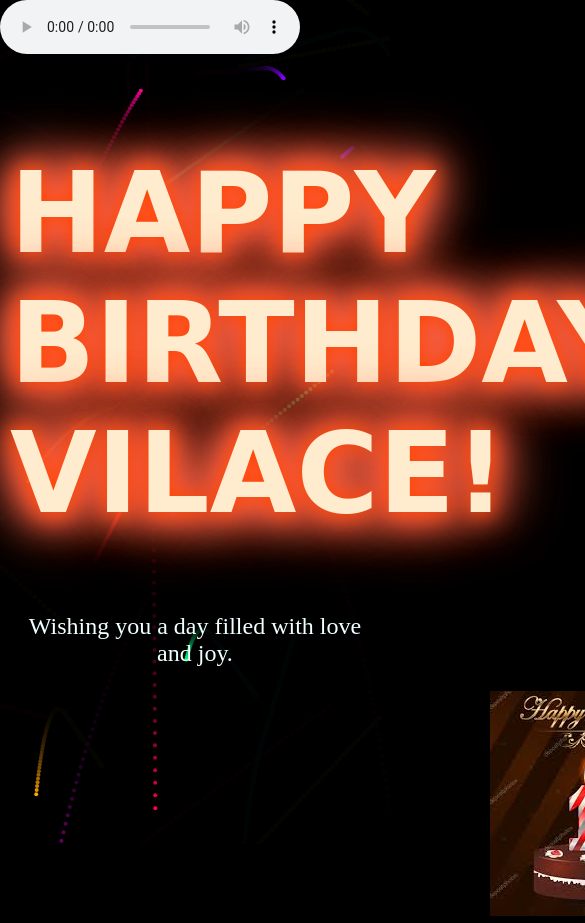
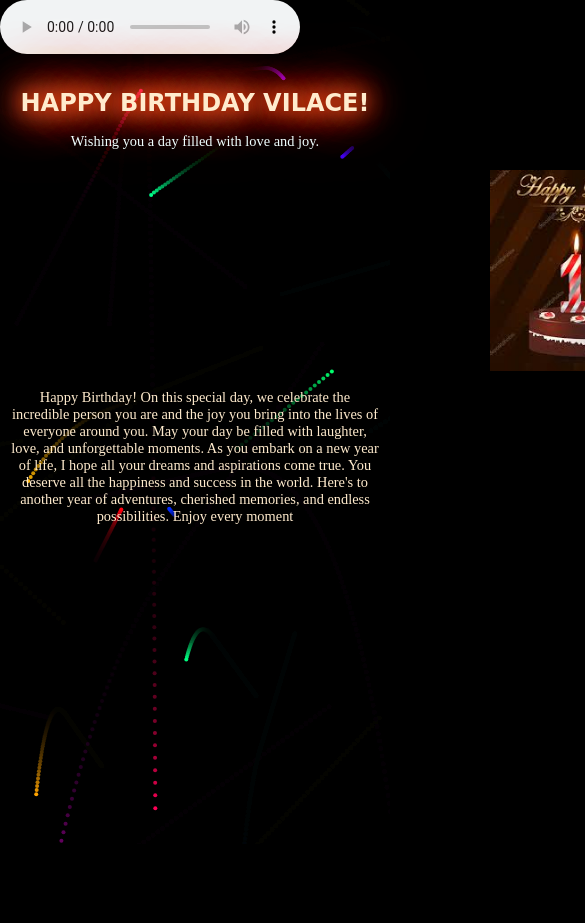
Before and after one commit to mson-wagz/birthday, a plain HTML site: page index.html in a window 390 px wide. Shown: the top 923 px of the page, 585 px wide, since content can reach past the window. After the commit the page ends 844 px from the top, so only its background shows below. Drawn offline with Linux system fonts and the light colour scheme; a web font is replaced by a local one.

Commit message:
media responsive

```diff
--- a/style.css
+++ b/style.css
@@ -84,3 +84,30 @@ p {
 .message{
     color: blanchedalmond;
 }
+@media (max-width: 768px) {
+    .neon-text {
+        font-size: 2em;
+    }
+
+    #message, .message {
+        font-size: 1em;
+    }
+
+    .cake img {
+        max-width: 300px;
+    }
+}
+
+@media (max-width: 480px) {
+    .neon-text {
+        font-size: 1.5em;
+    }
+
+    #message, .message {
+        font-size: 0.9em;
+    }
+
+    .cake img {
+        max-width: 200px;
+    }
+}
```
